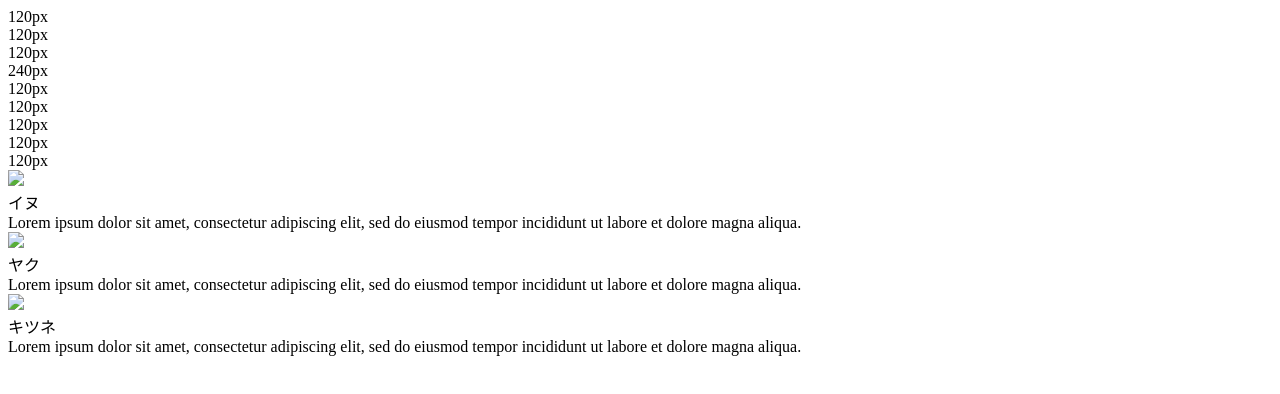
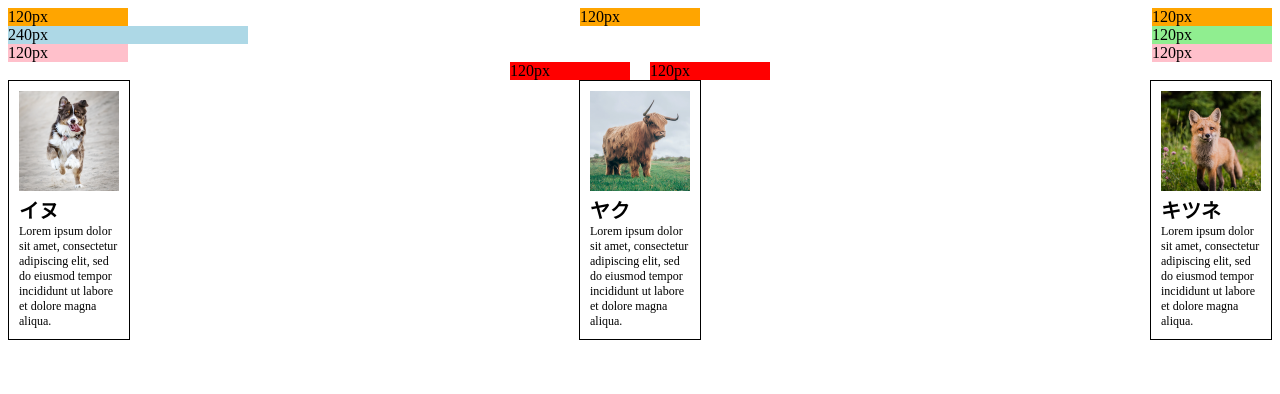
Before and after one commit to GakuYasuzawa/.github.io, a plain HTML site: page index.html in a window 1280 px wide. Drawn offline with Linux system fonts and the light colour scheme.

Commit message:
Update index.html

```diff
--- a/index.html
+++ b/index.html
@@ -2,7 +2,7 @@
 <html lang="ja">
 <head>
 	<meta charset="UTF-8">
-	<link rel="stylesheet" href="/style.css">
+	<link rel="stylesheet" href="/stylesheet.css">
 	<title>ページタイトル</title>
 
 </head>
@@ -32,19 +32,19 @@
 	<div class="動物横並び">
 
 	<div class="動物">
-			<img class="動物画像" src="/assets/images/square1.png">
+			<img class="動物画像" src="square1.png">
 			<div class="動物名">イヌ</div>
 			<div class="説明文">Lorem ipsum dolor sit amet, consectetur adipiscing elit, sed do eiusmod tempor incididunt ut labore et dolore magna aliqua.</div>
 		</div>
 
 		<div class="動物">
-			<img class="動物画像" src="/assets/images/square2.png">
+			<img class="動物画像" src="square2.png">
 			<div class="動物名">ヤク</div>
 			<div class="説明文">Lorem ipsum dolor sit amet, consectetur adipiscing elit, sed do eiusmod tempor incididunt ut labore et dolore magna aliqua.</div>
 		</div>
 
 		<div class="動物">
-			<img class="動物画像" src="/assets/images/square3.png">
+			<img class="動物画像" src="square3.png">
 			<div class="動物名">キツネ</div>
 			<div class="説明文">Lorem ipsum dolor sit amet, consectetur adipiscing elit, sed do eiusmod tempor incididunt ut labore et dolore magna aliqua.</div>
 		</div>
```
